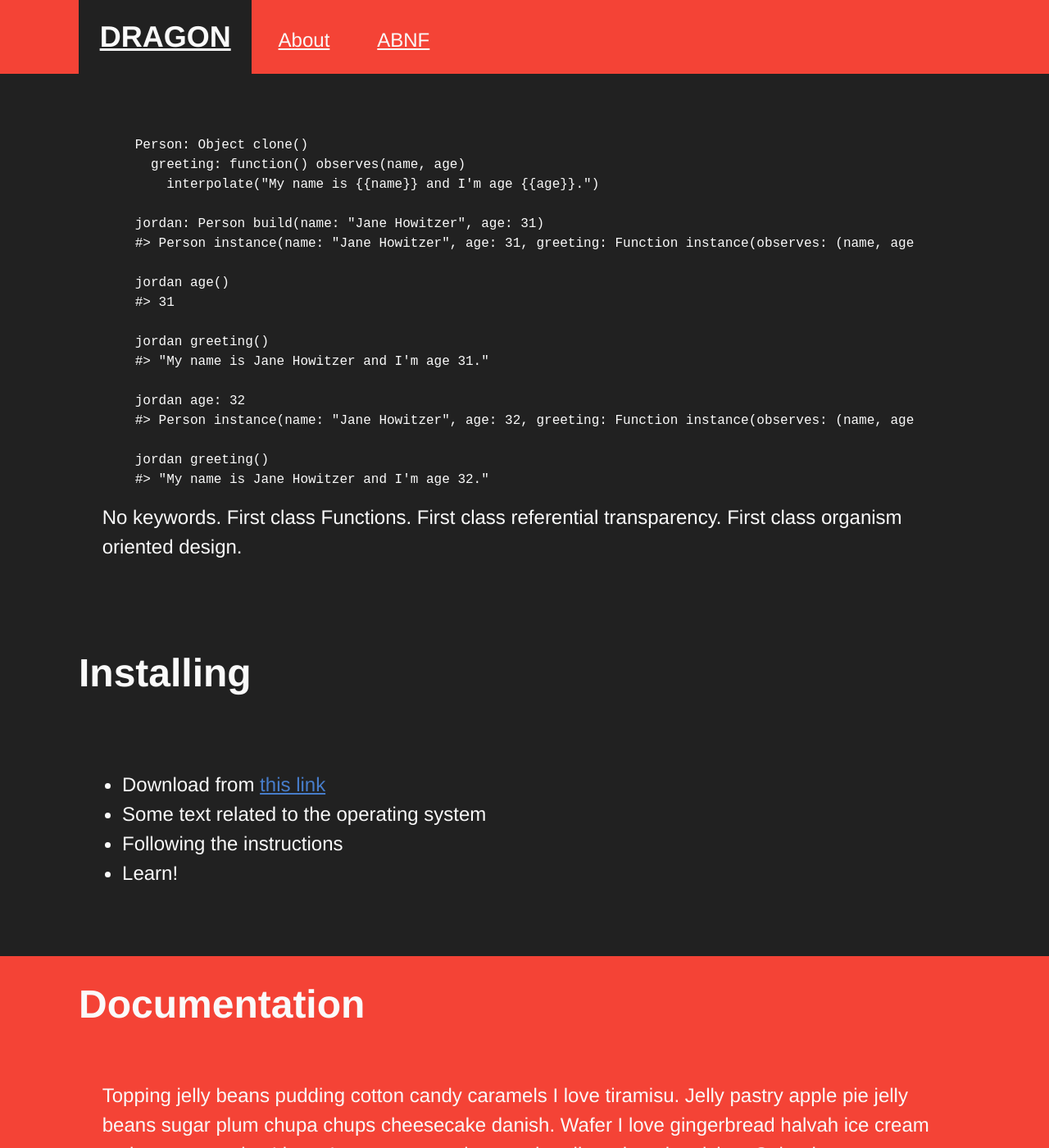
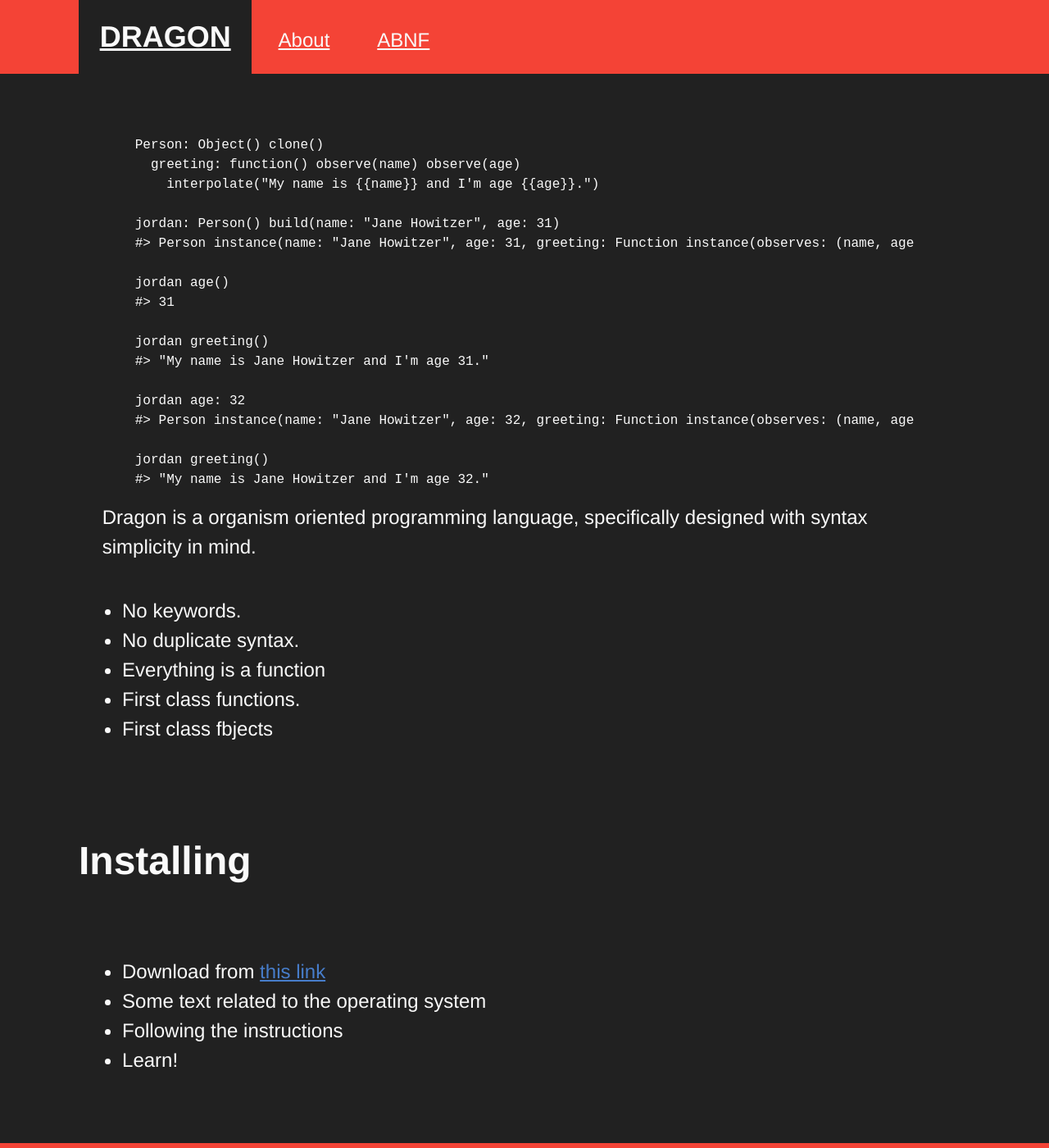
Before and after one commit to beelang/beelang.github.io, a Jekyll site: the page built from index.html, in a window 1280 px wide and 1400 px high. Shown: the whole window at 82% size. Built offline with Jekyll 4.4.1, drawn with Linux system fonts in a browser that asks for light colours; Markdown is read by kramdown in place of the engine named in the settings.

Commit message:
Updating the syntax and description

```diff
--- a/index.html
+++ b/index.html
@@ -7,11 +7,12 @@ title: "Home"
   <article>
 {% highlight text %}
 {% raw %}
-Person: Object clone()
-  greeting: function() observes(name, age)
+
+Person: Object() clone()
+  greeting: function() observe(name) observe(age)
     interpolate("My name is {{name}} and I'm age {{age}}.")
 
-jordan: Person build(name: "Jane Howitzer", age: 31)
+jordan: Person() build(name: "Jane Howitzer", age: 31)
 #> Person instance(name: "Jane Howitzer", age: 31, greeting: Function instance(observes: (name, age)))
 
 jordan age()
@@ -29,8 +30,15 @@ jordan greeting()
 {% endhighlight %}
 
     <p>
-      No keywords. First class Functions. First class referential transparency. First class organism oriented design.
+      Dragon is a organism oriented programming language, specifically designed with syntax simplicity in mind.
     </p>
+    <ul>
+      <li>No keywords.</li>
+      <li>No duplicate syntax.</li>
+      <li>Everything is a function</li>
+      <li>First class functions.</li>
+      <li>First class fbjects</li>
+    </ul>
   </article>
 </section>
 
```
